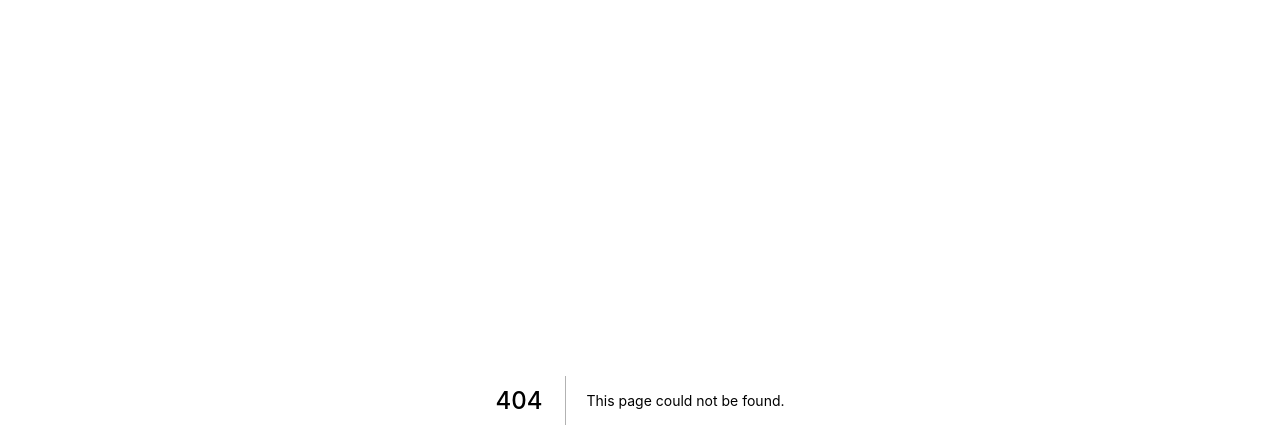
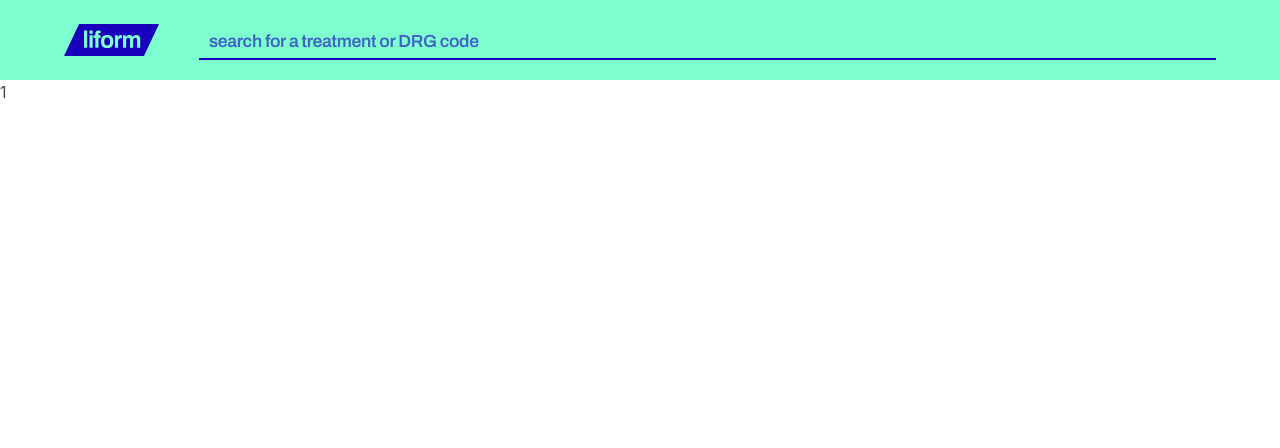
Before and after one commit to TheGradientGroup/liform-frontend, a Next.js app: page /treatment/1 in a window 1280 px wide. Before the commit this address had no page. Shown: the top 448 px of the page. Built offline with nearby package versions, Linux system fonts and the light colour scheme.

Commit message:
Begin work on treatment detail page

```diff
--- a/pages/index.js
+++ b/pages/index.js
@@ -1,4 +1,5 @@
 import Link from 'next/link';
+import Head from 'next/head';
 import WithNavbar from "../components/WithNavbar";
 
 export default function Index() {
@@ -27,6 +28,9 @@ export default function Index() {
                     </div>
                 </footer>
             </div>
+            <Head>
+                <title key="title">Liform: Welcome</title>
+            </Head>
             <style jsx>
                 {`
                     * {
--- /dev/null
+++ b/pages/treatment/[id].js
@@ -0,0 +1,11 @@
+import { useRouter } from 'next/router';
+import WithNavbar from '../../components/WithNavbar';
+
+export default function TreatmentDetail() {
+    const router = useRouter();
+    return (
+        <WithNavbar>
+            {router.query.id}
+        </WithNavbar>
+    );
+};
```
